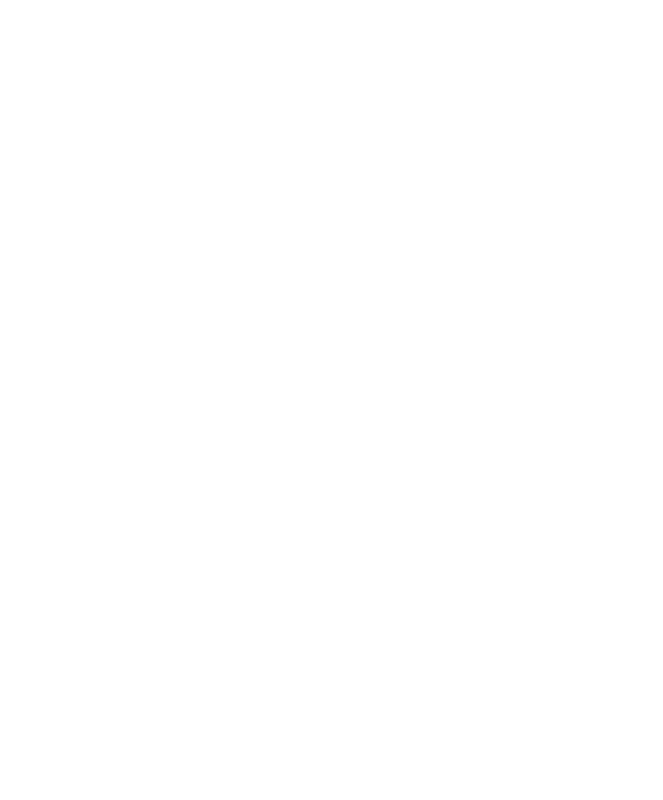
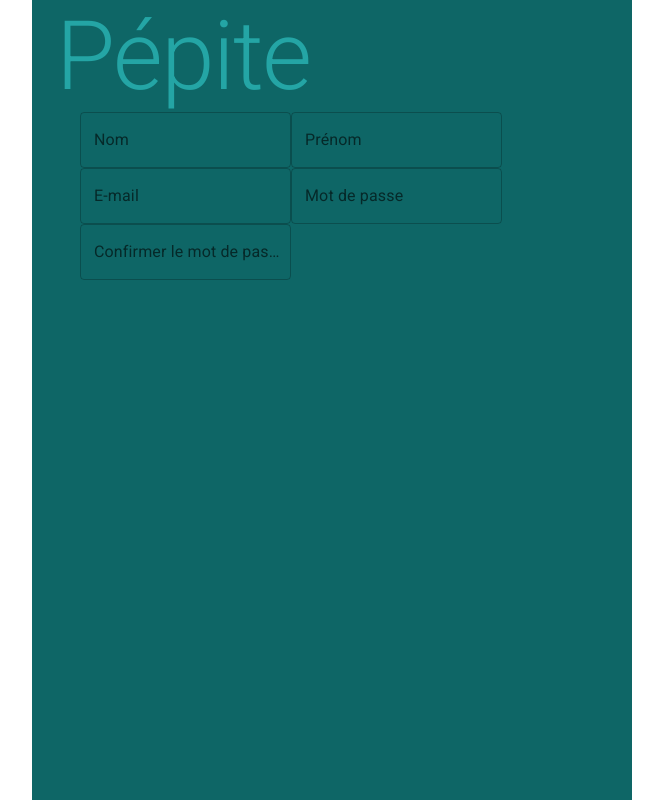
Before and after one commit to pep-admin/Pepite-Frontend, a React (Vite) app: page /register in a window 1280 px wide. Before the commit this address had no page. Shown: the whole page, without its empty margins (308-971 px from the left). Built offline with nearby package versions, Linux system fonts and the light colour scheme.

Commit message:
register/login interface

```diff
--- a/src/App.tsx
+++ b/src/App.tsx
@@ -2,6 +2,8 @@
 import { CssBaseline, ThemeProvider } from '@mui/material';
 import theme from '@styles/theme';
 
+import Register from './views/Auth/Register';
+import Login from './views/Auth/Login';
 import Film from './views/Film';
 import Home from './views/Home';
 import About from './views/About';
@@ -13,6 +15,8 @@
       <ThemeProvider theme={theme}>
         <BrowserRouter>
           <Routes>
+            <Route path="/register" element={<Register />} />
+            <Route path="/login" element={<Login />} />
             <Route path="/" element={<Home />} />
             <Route path="/film/:id" element={<Film />} />
             <Route path="/about" element={<About />} />
--- /dev/null
+++ b/src/views/Auth/Login.tsx
@@ -0,0 +1,10 @@
+
+const Login = () => {
+  return (
+    <div>
+      Login
+    </div>
+  );
+};
+
+export default Login;
--- /dev/null
+++ b/src/views/Auth/Register.tsx
@@ -0,0 +1,27 @@
+import {
+  TextField, Typography, Grid, CssBaseline, Container,
+} from '@mui/material';
+
+
+const Register = () => {
+  return (
+    <>
+      <Container sx={{ bgcolor: '#0E6666', height: '100vh' }} maxWidth="sm">
+        <Typography variant="h1" sx={{ color: '#24A5A5' }}>
+              Pépite
+        </Typography>
+        <Container>
+          <TextField id="outlined-basic" label="Nom" variant="outlined" />
+          <TextField id="outlined-basic" label="Prénom" variant="outlined" />
+          <TextField id="outlined-basic" label="E-mail" variant="outlined" />
+          <TextField id="outlined-basic" label="Mot de passe" variant="outlined" />
+          <TextField id="outlined-basic" label="Confirmer le mot de passe" variant="outlined" />
+        </Container>
+
+      </Container>
+    </>
+
+  );
+};
+
+export default Register;
```
Also changed, not shown: src/styles/fonts/Nixie_One/NixieOne-Regular.ttf (added), src/styles/fonts/Nixie_One/OFL.txt (added).
